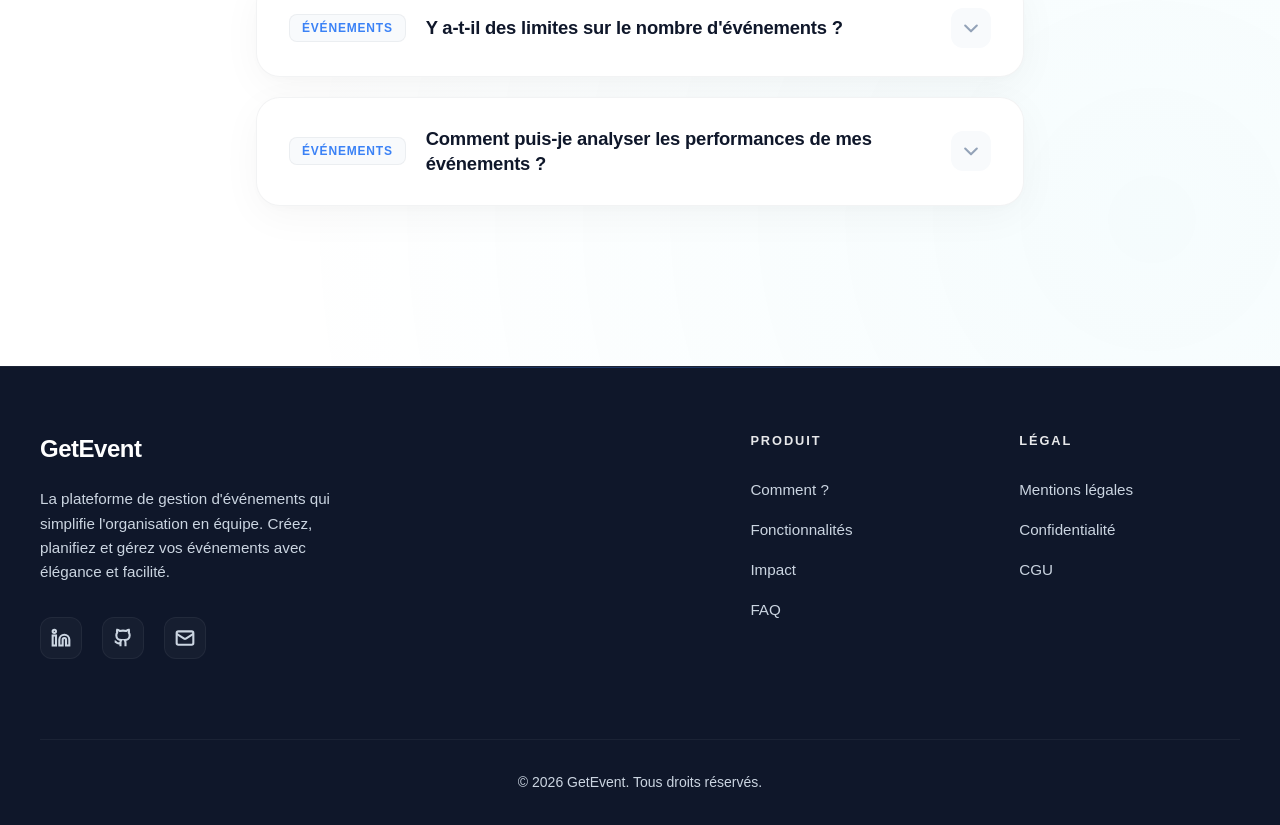
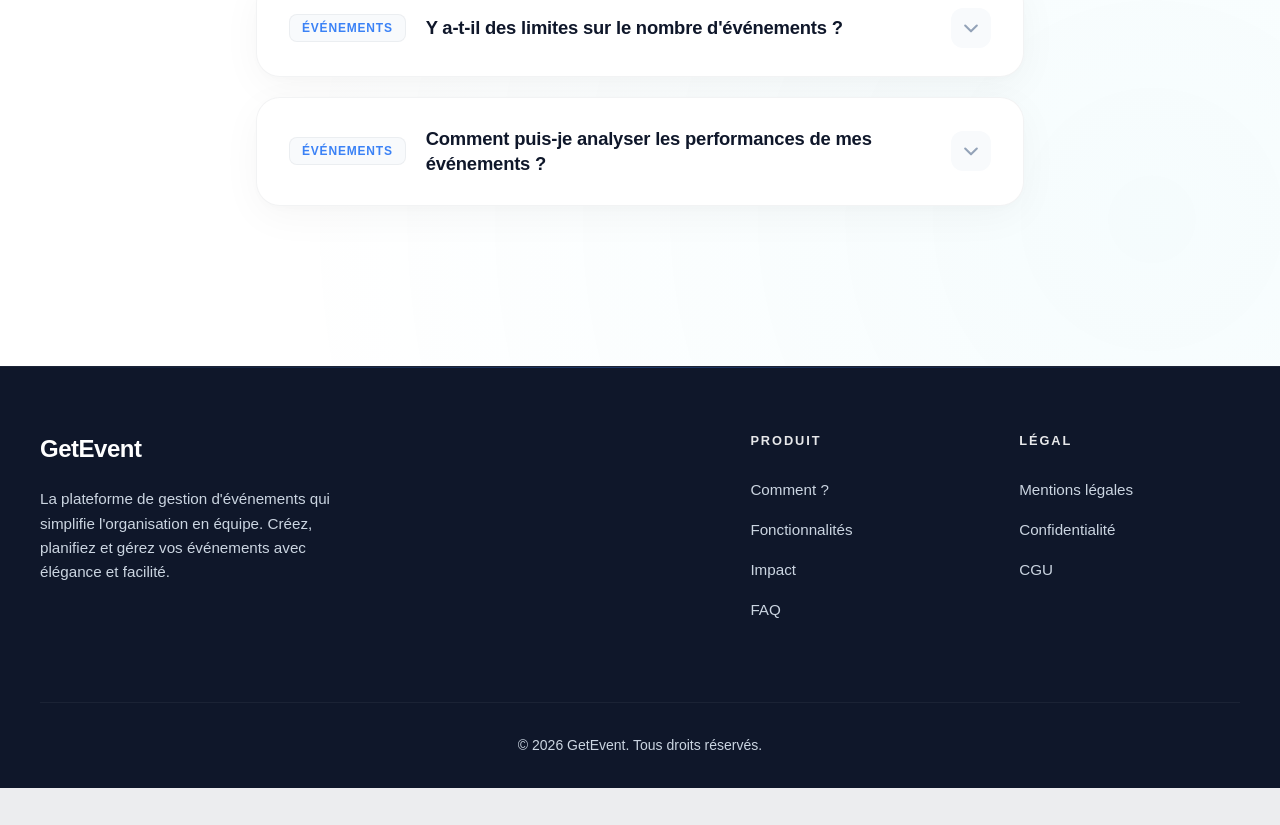
Before and after one commit to GetEvents/GetEvent_front, a Next.js app: page / in a window 1280 px wide. Shown: the part 5758-6583 px from the top of the page. After the commit the page ends 6546 px from the top, so only its background shows below. Built offline with nearby package versions, Linux system fonts and the light colour scheme; no server answers.

Commit message:
fix : suppression des liens vers les réseaux sociaux dans le footer

```diff
--- a/src/components/ui/Footer/Bar_page.tsx
+++ b/src/components/ui/Footer/Bar_page.tsx
@@ -28,66 +28,6 @@
               l&apos;organisation en équipe. Créez, planifiez et gérez vos
               événements avec élégance et facilité.
             </p>
-            <div className={styles.socials}>
-              <a
-                target="_blank"
-                rel="noopener noreferrer"
-                aria-label="LinkedIn"
-                className={styles.socialLink}
-                href="https://www.linkedin.com/in/marcelintingougoui/"
-              >
-                <svg
-                  width="20"
-                  height="20"
-                  viewBox="0 0 24 24"
-                  fill="none"
-                  stroke="currentColor"
-                  strokeWidth="2.5"
-                >
-                  <path d="M16 8a6 6 0 0 1 6 6v7h-4v-7a2 2 0 0 0-2-2 2 2 0 0 0-2 2v7h-4v-7a6 6 0 0 1 6-6z" />
-                  <rect width="4" height="12" x="2" y="9" />
-                  <circle cx="4" cy="4" r="2" />
-                </svg>
-              </a>
-              <a
-                target="_blank"
-                rel="noopener noreferrer"
-                aria-label="GitHub"
-                className={styles.socialLink}
-                href="https://github.com"
-              >
-                <svg
-                  width="20"
-                  height="20"
-                  viewBox="0 0 24 24"
-                  fill="none"
-                  stroke="currentColor"
-                  strokeWidth="2.5"
-                >
-                  <path d="M15 22v-4a4.8 4.8 0 0 0-1-3.5c3 0 6-2 6-5.5.08-1.25-.27-2.48-1-3.5.28-1.15.28-2.35 0-3.5 0 0-1 0-3 1.5-2.64-.5-5.36-.5-8 0C6 2 5 2 5 2c-.3 1.15-.3 2.35 0 3.5A5.403 5.403 0 0 0 4 9c0 3.5 3 5.5 6 5.5-.39.49-.68 1.05-.85 1.65-.17.6-.22 1.23-.15 1.85v4" />
-                  <path d="M9 18c-4.51 2-5-2-7-2" />
-                </svg>
-              </a>
-              <a
-                target="_blank"
-                rel="noopener noreferrer"
-                aria-label="Mail"
-                className={styles.socialLink}
-                href="mailto:contact@getevent.com"
-              >
-                <svg
-                  width="20"
-                  height="20"
-                  viewBox="0 0 24 24"
-                  fill="none"
-                  stroke="currentColor"
-                  strokeWidth="2.5"
-                >
-                  <rect width="20" height="16" x="2" y="4" rx="2" />
-                  <path d="m22 7-8.97 5.7a1.94 1.94 0 0 1-2.06 0L2 7" />
-                </svg>
-              </a>
-            </div>
           </div>
 
           <div className={styles.footerCol}>
```
